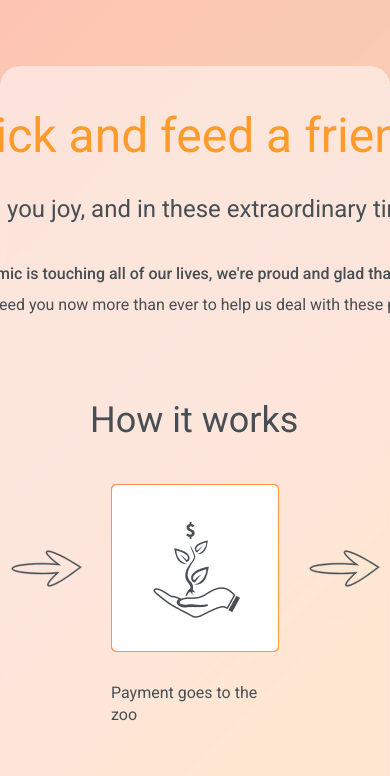
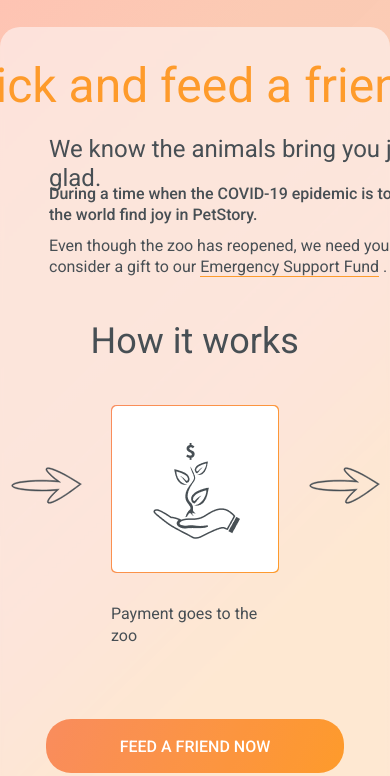
Before and after one commit to g0sie/online-zoo, a plain HTML site: page index.html in a window 390 px wide. Shown: the part 2330-3106 px from the top of the page. Drawn offline with Linux system fonts and the light colour scheme.

Commit message:
feat(pick-and-feed): make responsive at 1000px wid

```diff
--- a/assets/styles/header.css
+++ b/assets/styles/header.css
@@ -39,7 +39,7 @@ header nav ul li:nth-last-child(2) {
   flex-grow: 1;
 }
 
-@container (max-width: 940px) {
+@media (max-width: 1200px) {
   nav ul {
     gap: 48px;
   }
--- a/assets/styles/start.css
+++ b/assets/styles/start.css
@@ -17,7 +17,6 @@ section {
 }
 
 .container {
-  container-type: inline-size;
   max-width: 1160px;
   margin: 0 auto;
   width: 100%;
--- a/index.html
+++ b/index.html
@@ -23,6 +23,7 @@
     <link rel="stylesheet" href="pages/main/watch-animal.css" />
     <link rel="stylesheet" href="pages/main/backstage.css" />
     <link rel="stylesheet" href="pages/main/pets.css" />
+    <link rel="stylesheet" href="pages/main/pick-and-feed.css" />
     <link rel="stylesheet" href="pages/main/style.css" />
   </head>
   <body>
@@ -211,7 +212,6 @@
           help us deal with these problems. Please consider a gift to our
           <a href="pages/donate">Emergency Support Fund</a> .
         </p>
-        <div class="underline"></div>
         <h3>How it works</h3>
         <div class="widget pay">
           <div class="border">
--- /dev/null
+++ b/pages/main/pick-and-feed.css
@@ -0,0 +1,242 @@
+.pick-and-feed {
+  height: 1004px;
+  background: var(--orange-gradient);
+  opacity: 0.9;
+  color: var(--black-blue);
+}
+
+.pick-and-feed .container {
+  position: relative;
+  margin: 69px auto;
+  height: 835px;
+
+  background: var(--frosted-glass-white);
+  backdrop-filter: blur(2px);
+  border-radius: 20px;
+}
+
+.pick-and-feed h2 {
+  position: absolute;
+  width: 463px;
+  height: 58px;
+  left: calc(50% - 463px / 2 + 1.5px);
+  top: 41px;
+
+  text-align: center;
+  color: #fe9013;
+}
+
+.pick-and-feed p.subtitle {
+  position: absolute;
+  width: 843px;
+  height: 29px;
+  left: calc(50% - 843px / 2 - 59.5px);
+  top: 129px;
+}
+
+.pick-and-feed p:nth-of-type(2) {
+  position: absolute;
+  width: 1061px;
+  height: 21px;
+  left: calc(50% - 1061px / 2 + 49.5px);
+  top: 198px;
+
+  font-style: normal;
+  font-weight: 500;
+  font-size: 16px;
+  line-height: 130%;
+}
+
+.pick-and-feed p:nth-of-type(3) {
+  position: absolute;
+  width: 863px;
+  height: 42px;
+  left: calc(50% - 863px / 2 - 49.5px);
+  top: 229px;
+
+  font-style: normal;
+  font-weight: 400;
+  font-size: 16px;
+  line-height: 130%;
+}
+
+.pick-and-feed p:nth-of-type(3) a {
+  position: relative;
+  color: var(--black-blue);
+  text-decoration: none;
+  font-style: normal;
+  font-weight: 400;
+  font-size: 16px;
+  line-height: 130%;
+  overflow: hidden;
+}
+
+.pick-and-feed p:nth-of-type(3) a::after {
+  content: "";
+  position: absolute;
+  left: 0;
+  bottom: -1px;
+  width: 100%;
+  height: 1px;
+  background-color: #fe9013;
+}
+
+.pick-and-feed p:nth-of-type(3) a:hover::after {
+  background-color: var(--green);
+}
+
+.pick-and-feed h3 {
+  position: absolute;
+  width: 209px;
+  height: 47px;
+  left: 50%;
+  top: 331px;
+  translate: -50%;
+}
+
+.pick-and-feed .widget {
+  position: absolute;
+  width: 168px;
+  height: 244px;
+  top: 418px;
+}
+
+.pick-and-feed .widget.pay {
+  left: calc(50% - 168px / 2 - 298px);
+}
+
+.pick-and-feed .widget.zoo {
+  left: calc(50% - 168px / 2);
+}
+
+.pick-and-feed .widget.monkey {
+  left: calc(50% - 168px / 2 + 298px);
+}
+
+.pick-and-feed .widget .border {
+  position: absolute;
+  top: 0;
+  left: 0;
+  width: 168px;
+  height: 168px;
+  border-radius: 5px;
+  background: var(--orange);
+}
+
+.pick-and-feed .widget .icon {
+  position: absolute;
+  top: 1px;
+  left: 1px;
+
+  width: 166px;
+  height: 166px;
+  border-radius: 5px;
+  background-color: #ffffff;
+}
+
+.pick-and-feed .widget.pay .icon,
+.pick-and-feed .widget.monkey .icon {
+  display: flex;
+  justify-content: center;
+  align-items: center;
+}
+
+.pick-and-feed .widget.pay .icon .image {
+  height: 60px;
+  width: 108px;
+  background-image: url(../../assets/icons/pay.svg);
+}
+
+.pick-and-feed .widget.zoo .icon .image {
+  margin-top: 37px;
+  margin-left: 41px;
+  height: 96px;
+  width: 87px;
+  background-image: url(../../assets/icons/zoo.png);
+}
+
+.pick-and-feed .widget.monkey .icon .image {
+  height: 73px;
+  width: 126px;
+  background-image: url(../../assets/icons/monkey.svg);
+}
+
+.pick-and-feed .widget p {
+  position: absolute;
+  left: 0;
+  top: 198px;
+}
+
+.pick-and-feed .widget.pay::after,
+.pick-and-feed .widget.zoo::after {
+  content: "";
+  position: absolute;
+  top: 62px;
+  left: calc(100% + 30px);
+  width: 71px;
+  height: 37px;
+  background-image: url("../../assets/icons/widget-arrow.svg");
+}
+
+.pick-and-feed button {
+  position: absolute;
+  width: 298px;
+  height: 54px;
+  left: 50%;
+  top: 722px;
+  translate: -50%;
+}
+
+@media (max-width: 1200px) {
+  .pick-and-feed {
+    height: 876px;
+    padding-top: 30px;
+    padding-bottom: 50px;
+  }
+
+  .pick-and-feed .container {
+    margin: 0 auto;
+    height: 796px;
+  }
+
+  .pick-and-feed h2 {
+    top: 30px;
+  }
+
+  .pick-and-feed p.subtitle {
+    left: 49px;
+    top: 108px;
+  }
+
+  .pick-and-feed p:nth-of-type(2) {
+    width: 813px;
+    height: 42px;
+    left: 49px;
+    top: 157px;
+  }
+
+  .pick-and-feed p:nth-of-type(3) {
+    width: 823px;
+    height: 68px;
+    left: 49px;
+    top: 209px;
+  }
+
+  .pick-and-feed h3 {
+    top: 291px;
+  }
+
+  .pick-and-feed .widget {
+    top: 378px;
+  }
+
+  .pick-and-feed .widget p {
+    position: absolute;
+    left: 0;
+    top: 198px;
+  }
+
+  .pick-and-feed button {
+    top: 692px;
+  }
+}
--- a/pages/main/style.css
+++ b/pages/main/style.css
@@ -1,190 +1,3 @@
-/* pick and feed a friend block */
-
-.pick-and-feed {
-  height: 1004px;
-  background: var(--orange-gradient);
-  opacity: 0.9;
-  color: var(--black-blue);
-}
-
-.pick-and-feed .container {
-  position: relative;
-  margin: 69px auto;
-  height: 835px;
-
-  background: var(--frosted-glass-white);
-  backdrop-filter: blur(2px);
-  border-radius: 20px;
-}
-
-.pick-and-feed h2 {
-  position: absolute;
-  width: 463px;
-  height: 58px;
-  left: calc(50% - 463px / 2 + 1.5px);
-  top: 41px;
-
-  text-align: center;
-  color: #fe9013;
-}
-
-.pick-and-feed p.subtitle {
-  position: absolute;
-  width: 843px;
-  height: 29px;
-  left: calc(50% - 843px / 2 - 59.5px);
-  top: 129px;
-}
-
-.pick-and-feed p:nth-of-type(2) {
-  position: absolute;
-  width: 1061px;
-  height: 21px;
-  left: calc(50% - 1061px / 2 + 49.5px);
-  top: 198px;
-
-  font-style: normal;
-  font-weight: 500;
-  font-size: 16px;
-  line-height: 130%;
-}
-
-.pick-and-feed p:nth-of-type(3) {
-  position: absolute;
-  width: 863px;
-  height: 42px;
-  left: calc(50% - 863px / 2 - 49.5px);
-  top: 229px;
-
-  font-style: normal;
-  font-weight: 400;
-  font-size: 16px;
-  line-height: 130%;
-}
-
-.pick-and-feed p:nth-of-type(3) a {
-  color: var(--black-blue);
-  text-decoration: none;
-  font-style: normal;
-  font-weight: 400;
-  font-size: 16px;
-  line-height: 130%;
-}
-
-.pick-and-feed .underline {
-  content: "";
-  position: absolute;
-  width: 178px;
-  height: 1px;
-  left: calc(50% - 178px / 2 - 305px);
-  top: 272px;
-  background-color: #fe9013;
-}
-
-.pick-and-feed p:nth-of-type(3):has(a:hover) ~ .underline {
-  background-color: var(--green);
-}
-
-.pick-and-feed h3 {
-  position: absolute;
-  width: 209px;
-  height: 47px;
-  left: calc(50% - 209px / 2 - 0.5px);
-  top: 331px;
-}
-
-.pick-and-feed .widget {
-  position: absolute;
-  width: 168px;
-  height: 244px;
-  top: 418px;
-}
-
-.pick-and-feed .widget.pay {
-  left: calc(50% - 168px / 2 - 298px);
-}
-
-.pick-and-feed .widget.zoo {
-  left: calc(50% - 168px / 2);
-}
-
-.pick-and-feed .widget.monkey {
-  left: calc(50% - 168px / 2 + 298px);
-}
-
-.pick-and-feed .widget .border {
-  position: absolute;
-  top: 0;
-  left: 0;
-  width: 168px;
-  height: 168px;
-  border-radius: 5px;
-  background: var(--orange);
-}
-
-.pick-and-feed .widget .icon {
-  position: absolute;
-  top: 1px;
-  left: 1px;
-
-  width: 166px;
-  height: 166px;
-  border-radius: 5px;
-  background-color: #ffffff;
-}
-
-.pick-and-feed .widget.pay .icon,
-.pick-and-feed .widget.monkey .icon {
-  display: flex;
-  justify-content: center;
-  align-items: center;
-}
-
-.pick-and-feed .widget.pay .icon .image {
-  height: 60px;
-  width: 108px;
-  background-image: url(../../assets/icons/pay.svg);
-}
-
-.pick-and-feed .widget.zoo .icon .image {
-  margin-top: 37px;
-  margin-left: 41px;
-  height: 96px;
-  width: 87px;
-  background-image: url(../../assets/icons/zoo.png);
-}
-
-.pick-and-feed .widget.monkey .icon .image {
-  height: 73px;
-  width: 126px;
-  background-image: url(../../assets/icons/monkey.svg);
-}
-
-.pick-and-feed .widget p {
-  position: absolute;
-  left: 0;
-  top: 198px;
-}
-
-.pick-and-feed .widget.pay::after,
-.pick-and-feed .widget.zoo::after {
-  content: "";
-  position: absolute;
-  top: calc(168px / 2 - 37px / 2);
-  left: calc(168px + 30px);
-  width: 71px;
-  height: 37px;
-  background-image: url("../../assets/icons/widget-arrow.svg");
-}
-
-.pick-and-feed button {
-  position: absolute;
-  width: 298px;
-  height: 54px;
-  left: calc(50% - 298px / 2);
-  top: 722px;
-}
-
 /* testimonials section */
 
 .testimonials {
```
